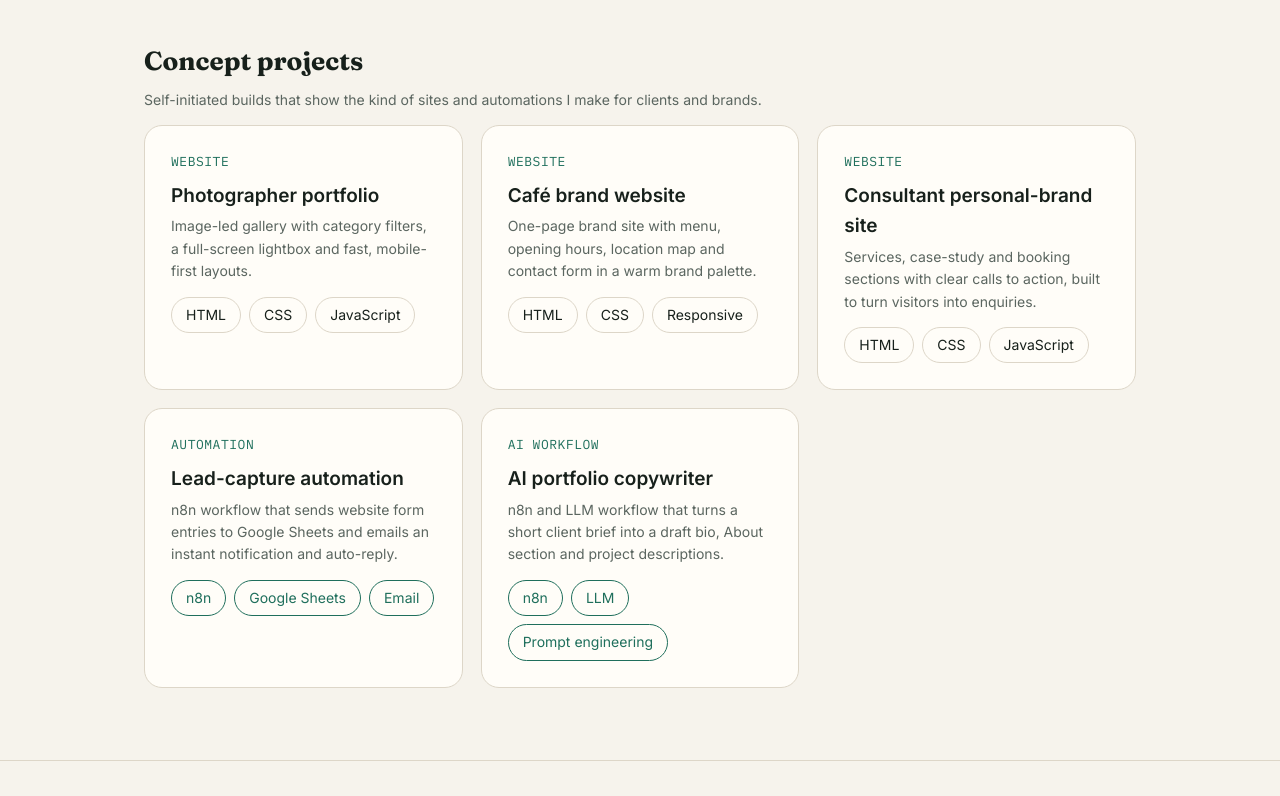
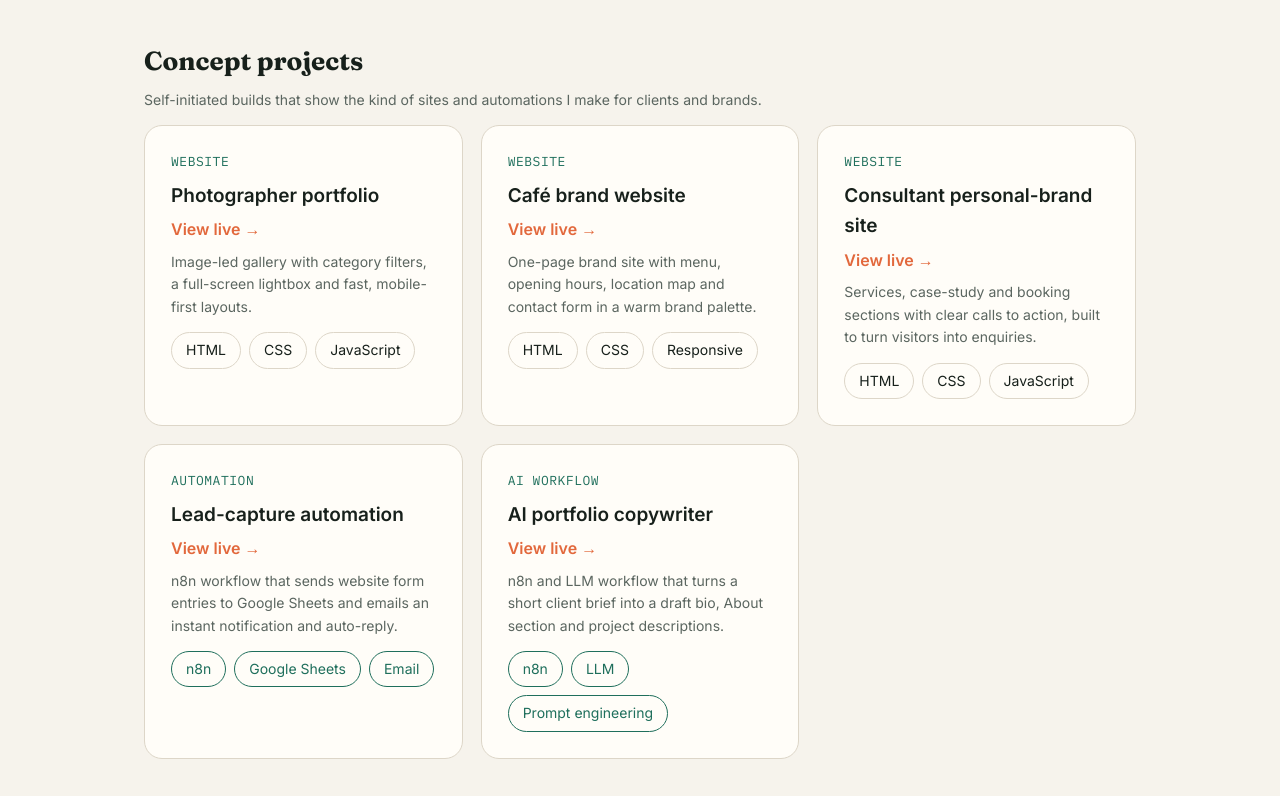
Before and after one commit to pulagam-g/portfolio, a plain HTML site: page index.html in a window 1280 px wide. Shown: the part 2324-3120 px from the top of the page. Drawn offline with Linux system fonts and the light colour scheme.

Commit message:
Update project links in index.html

```diff
--- a/index.html
+++ b/index.html
@@ -92,11 +92,11 @@ footer{padding:32px 0;font-size:13px;color:var(--soft)}
   </div>
   <h3 style="margin:44px 0 6px;font-family:Fraunces,serif;font-size:26px">Concept projects</h3><p class="meta">Self-initiated builds that show the kind of sites and automations I make for clients and brands.</p>
   <div class="grid">
-    <div class="card"><div class="mono">Website</div><h3 style="margin-top:8px">Photographer portfolio</h3><p class="meta">Image-led gallery with category filters, a full-screen lightbox and fast, mobile-first layouts.</p><div class="chips"><span>HTML</span><span>CSS</span><span>JavaScript</span></div></div>
-    <div class="card"><div class="mono">Website</div><h3 style="margin-top:8px">Café brand website</h3><p class="meta">One-page brand site with menu, opening hours, location map and contact form in a warm brand palette.</p><div class="chips"><span>HTML</span><span>CSS</span><span>Responsive</span></div></div>
-    <div class="card"><div class="mono">Website</div><h3 style="margin-top:8px">Consultant personal-brand site</h3><p class="meta">Services, case-study and booking sections with clear calls to action, built to turn visitors into enquiries.</p><div class="chips"><span>HTML</span><span>CSS</span><span>JavaScript</span></div></div>
-    <div class="card"><div class="mono">Automation</div><h3 style="margin-top:8px">Lead-capture automation</h3><p class="meta">n8n workflow that sends website form entries to Google Sheets and emails an instant notification and auto-reply.</p><div class="chips hot"><span>n8n</span><span>Google Sheets</span><span>Email</span></div></div>
-    <div class="card"><div class="mono">AI workflow</div><h3 style="margin-top:8px">AI portfolio copywriter</h3><p class="meta">n8n and LLM workflow that turns a short client brief into a draft bio, About section and project descriptions.</p><div class="chips hot"><span>n8n</span><span>LLM</span><span>Prompt engineering</span></div></div>
+    <div class="card"><div class="mono">Website</div><h3 style="margin-top:8px">Photographer portfolio</h3><a href="projects/photographer/" target="_blank" rel="noopener" style="display:inline-block;margin:2px 0 8px;color:var(--accent2);font-weight:600;text-decoration:none">View live →</a><p class="meta">Image-led gallery with category filters, a full-screen lightbox and fast, mobile-first layouts.</p><div class="chips"><span>HTML</span><span>CSS</span><span>JavaScript</span></div></div>
+    <div class="card"><div class="mono">Website</div><h3 style="margin-top:8px">Café brand website</h3><a href="projects/cafe/" target="_blank" rel="noopener" style="display:inline-block;margin:2px 0 8px;color:var(--accent2);font-weight:600;text-decoration:none">View live →</a><p class="meta">One-page brand site with menu, opening hours, location map and contact form in a warm brand palette.</p><div class="chips"><span>HTML</span><span>CSS</span><span>Responsive</span></div></div>
+    <div class="card"><div class="mono">Website</div><h3 style="margin-top:8px">Consultant personal-brand site</h3><a href="projects/consultant/" target="_blank" rel="noopener" style="display:inline-block;margin:2px 0 8px;color:var(--accent2);font-weight:600;text-decoration:none">View live →</a><p class="meta">Services, case-study and booking sections with clear calls to action, built to turn visitors into enquiries.</p><div class="chips"><span>HTML</span><span>CSS</span><span>JavaScript</span></div></div>
+    <div class="card"><div class="mono">Automation</div><h3 style="margin-top:8px">Lead-capture automation</h3><a href="projects/lead-capture/" target="_blank" rel="noopener" style="display:inline-block;margin:2px 0 8px;color:var(--accent2);font-weight:600;text-decoration:none">View live →</a><p class="meta">n8n workflow that sends website form entries to Google Sheets and emails an instant notification and auto-reply.</p><div class="chips hot"><span>n8n</span><span>Google Sheets</span><span>Email</span></div></div>
+    <div class="card"><div class="mono">AI workflow</div><h3 style="margin-top:8px">AI portfolio copywriter</h3><a href="projects/ai-copywriter/" target="_blank" rel="noopener" style="display:inline-block;margin:2px 0 8px;color:var(--accent2);font-weight:600;text-decoration:none">View live →</a><p class="meta">n8n and LLM workflow that turns a short client brief into a draft bio, About section and project descriptions.</p><div class="chips hot"><span>n8n</span><span>LLM</span><span>Prompt engineering</span></div></div>
   </div>
 </div></section>
 
```
